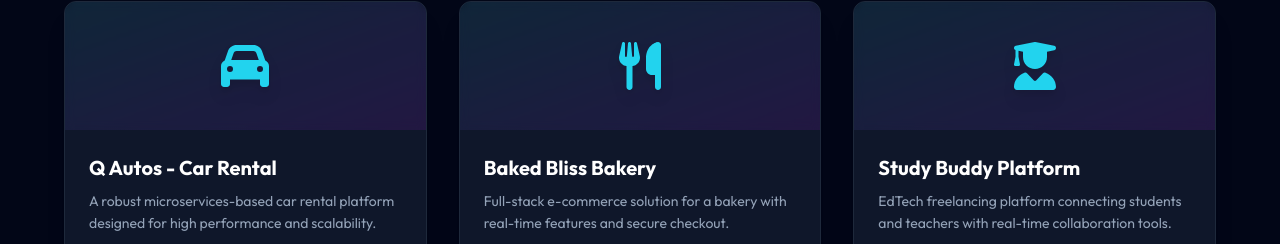
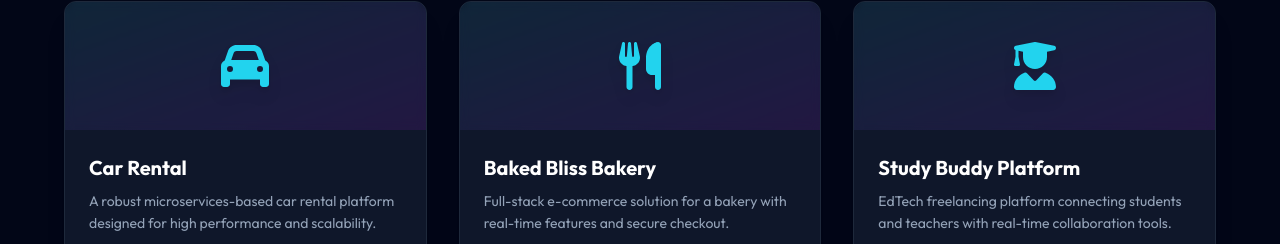
Before and after one commit to AkashZaheer045/Protofolio, a React (Create React App) app: page / in a window 1280 px wide. Shown: the part 4975-5219 px from the top of the page. Built offline with nearby package versions, Linux system fonts and the light colour scheme; the HTML template or start-up script is replaced by a standard one.

Commit message:
name change

```diff
--- a/src/pages/projects.jsx
+++ b/src/pages/projects.jsx
@@ -8,7 +8,7 @@ const Projects = () => {
   const cards = [
     {
       icon: faCar,
-      title: "Q Autos - Car Rental",
+      title: "Car Rental",
       description:
         "A robust microservices-based car rental platform designed for high performance and scalability.",
       techStack: ["Node.js", "Microservices", "Stripe", "Tess Payment", "AWS"],
```
